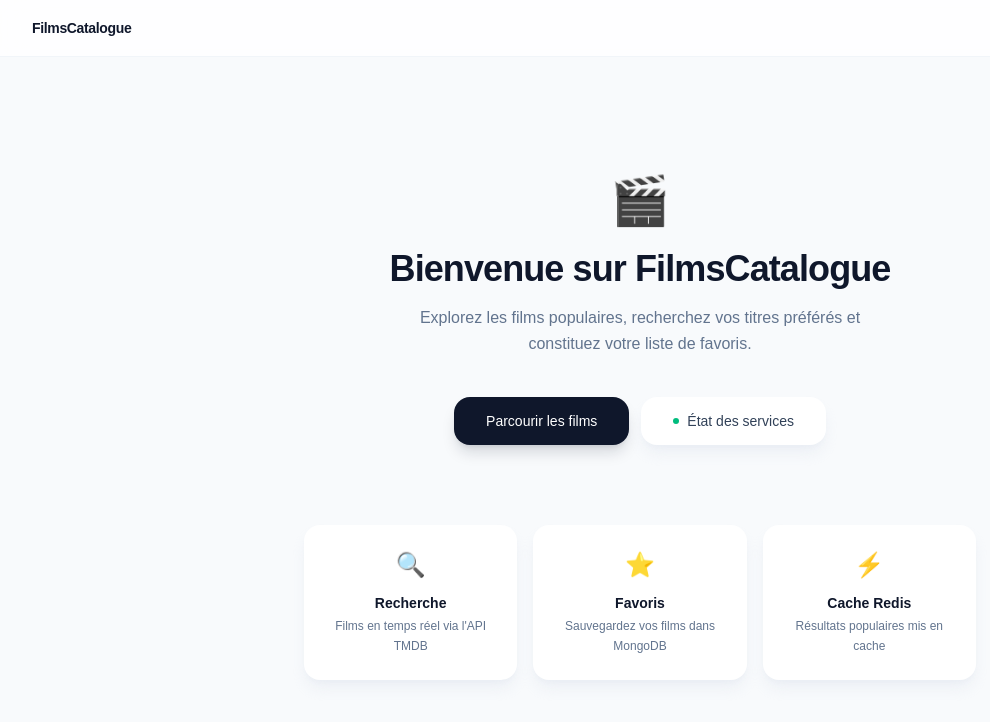
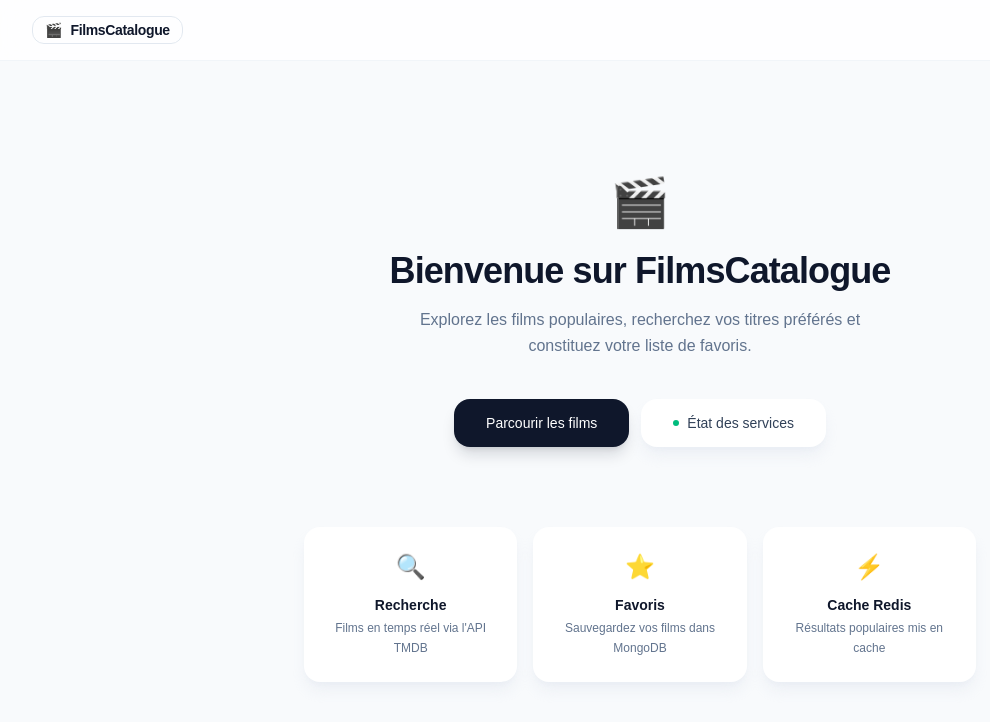
Before and after one commit to cristelleal/cloud-service, a Next.js app: page / in a window 1280 px wide. Shown: the top 722 px of the page, without its empty margins (0-990 px from the left). Built offline with nearby package versions, Linux system fonts and the light colour scheme.

Commit message:
feat: improve logo

```diff
--- a/app/admin/page.tsx
+++ b/app/admin/page.tsx
@@ -174,14 +174,18 @@
     <main className="min-h-screen bg-slate-50">
       <header className="sticky top-0 z-10 bg-white/80 backdrop-blur-lg border-b border-slate-100 px-4 sm:px-8 py-4">
         <div className="max-w-3xl mx-auto flex items-center justify-between">
-          <Link href="/" className="text-sm font-semibold text-slate-900 tracking-tight hover:text-slate-600 transition-colors cursor-pointer">
-            FilmsCatalogue
+          <Link href="/" className="flex items-center gap-2 group cursor-pointer border border-slate-200 hover:border-slate-300 rounded-xl px-3 py-1.5 transition-colors">
+            <span className="text-sm leading-none">🎬</span>
+            <span className="text-sm font-bold text-slate-900 tracking-tight group-hover:text-slate-600 transition-colors leading-none">
+              FilmsCatalogue
+            </span>
           </Link>
           <Link
             href="/movies"
             className="flex items-center gap-1.5 text-xs font-medium bg-slate-100 hover:bg-slate-200 text-slate-700 px-3 py-1.5 rounded-full transition-colors cursor-pointer"
           >
-            ← Catalogue
+            <span className="w-1.5 h-1.5 rounded-full bg-emerald-500" />
+            Catalogue
           </Link>
         </div>
       </header>
--- a/app/movies/page.tsx
+++ b/app/movies/page.tsx
@@ -264,8 +264,11 @@
 
       <header className="sticky top-0 z-10 bg-white/80 backdrop-blur-lg border-b border-slate-100 px-4 sm:px-8 py-4">
         <div className="max-w-7xl mx-auto flex items-center justify-between">
-          <Link href="/" className="text-sm font-semibold text-slate-900 tracking-tight hover:text-slate-600 transition-colors cursor-pointer">
-            FilmsCatalogue
+          <Link href="/" className="flex items-center gap-2 group cursor-pointer border border-slate-200 hover:border-slate-300 rounded-xl px-3 py-1.5 transition-colors">
+            <span className="text-sm leading-none">🎬</span>
+            <span className="text-sm font-bold text-slate-900 tracking-tight group-hover:text-slate-600 transition-colors leading-none">
+              FilmsCatalogue
+            </span>
           </Link>
           <div className="flex items-center gap-4">
             {favorites.length > 0 && (
--- a/app/page.tsx
+++ b/app/page.tsx
@@ -4,9 +4,12 @@
   return (
     <main className="min-h-screen bg-slate-50 flex flex-col">
       <header className="bg-white/80 backdrop-blur-lg border-b border-slate-100 px-4 sm:px-8 py-4">
-        <span className="text-sm font-semibold text-slate-900 tracking-tight">
-          FilmsCatalogue
-        </span>
+        <div className="max-w-7xl mx-auto">
+          <span className="inline-flex items-center gap-2 border border-slate-200 rounded-xl px-3 py-1.5">
+            <span className="text-sm leading-none">🎬</span>
+            <span className="text-sm font-bold text-slate-900 tracking-tight leading-none">FilmsCatalogue</span>
+          </span>
+        </div>
       </header>
       <div className="flex-1 flex flex-col items-center justify-center px-4 sm:px-8 py-12 sm:py-20">
         <div className="text-center max-w-lg w-full">
```
